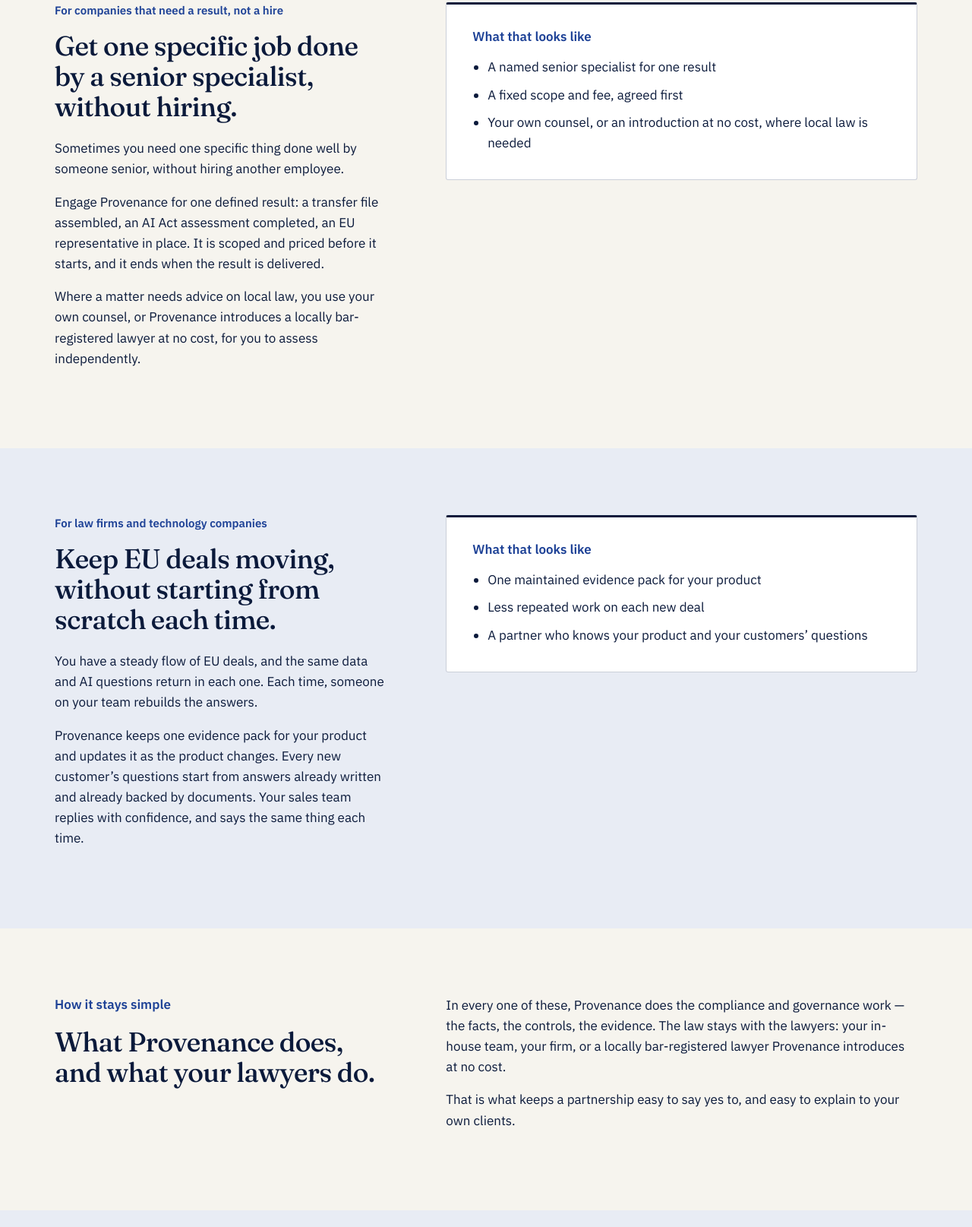
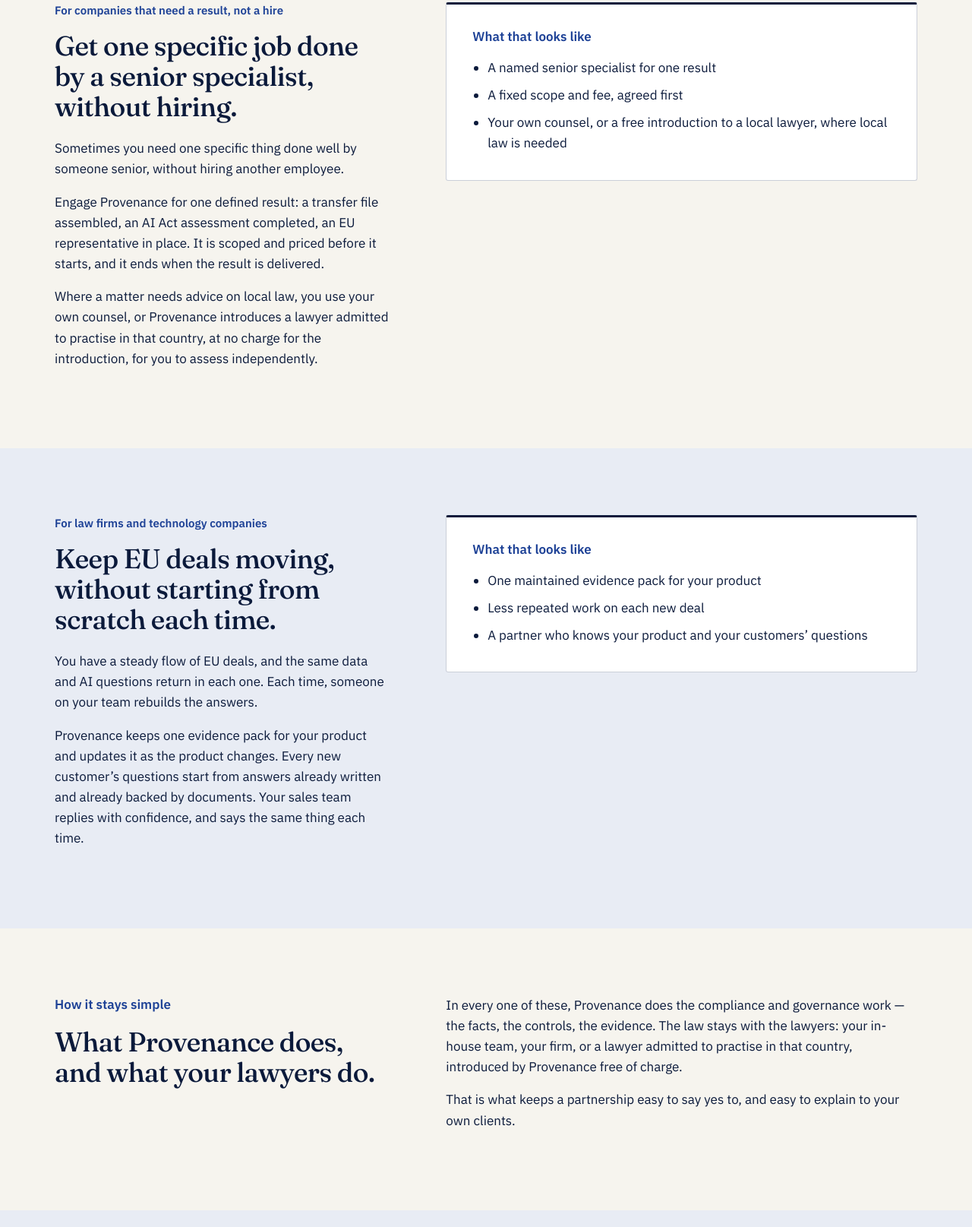
Before and after one commit to hbpatil-provenance/provenance-site, a plain HTML site: page partners.html in a window 1280 px wide. Shown: the part 1970-3585 px from the top of the page at 76% size. Drawn offline with Linux system fonts and the light colour scheme.

Commit message:
Counsel wording: 'a lawyer admitted to practise in that country', introduction free of charge (clearer than 'locally bar-registered ... at no cost')
Co-Authored-By: Claude Opus 5.5 <noreply@anthropic.com>
Claude-Session: https://claude.ai/code/session_01UhT3gwwEmZ84uEY4R1s82C

```diff
--- a/partners.html
+++ b/partners.html
@@ -77,12 +77,12 @@
 <h2>Get one specific job done by a senior specialist, without hiring.</h2>
 <p>Sometimes you need one specific thing done well by someone senior, without hiring another employee.</p>
 <p>Engage Provenance for one defined result: a transfer file assembled, an AI Act assessment completed, an EU representative in place. It is scoped and priced before it starts, and it ends when the result is delivered.</p>
-<p>Where a matter needs advice on local law, you use your own counsel, or Provenance introduces a locally bar-registered lawyer at no cost, for you to assess independently.</p>
+<p>Where a matter needs advice on local law, you use your own counsel, or Provenance introduces a lawyer admitted to practise in that country, at no charge for the introduction, for you to assess independently.</p>
 </div>
 <div>
 <div class="terms">
 <p class="eyebrow">What that looks like</p>
-<ul><li>A named senior specialist for one result</li><li>A fixed scope and fee, agreed first</li><li>Your own counsel, or an introduction at no cost, where local law is needed</li></ul>
+<ul><li>A named senior specialist for one result</li><li>A fixed scope and fee, agreed first</li><li>Your own counsel, or a free introduction to a local lawyer, where local law is needed</li></ul>
 </div>
 </div>
 </div>
@@ -112,7 +112,7 @@
 <h2>What Provenance does, and what your lawyers do.</h2>
 </div>
 <div>
-<p>In every one of these, Provenance does the compliance and governance work — the facts, the controls, the evidence. The law stays with the lawyers: your in-house team, your firm, or a locally bar-registered lawyer Provenance introduces at no cost.</p>
+<p>In every one of these, Provenance does the compliance and governance work — the facts, the controls, the evidence. The law stays with the lawyers: your in-house team, your firm, or a lawyer admitted to practise in that country, introduced by Provenance free of charge.</p>
 <p>That is what keeps a partnership easy to say yes to, and easy to explain to your own clients.</p>
 </div>
 </div>
```
Also changed, not shown: how-it-works.html (+1 -1 lines).
